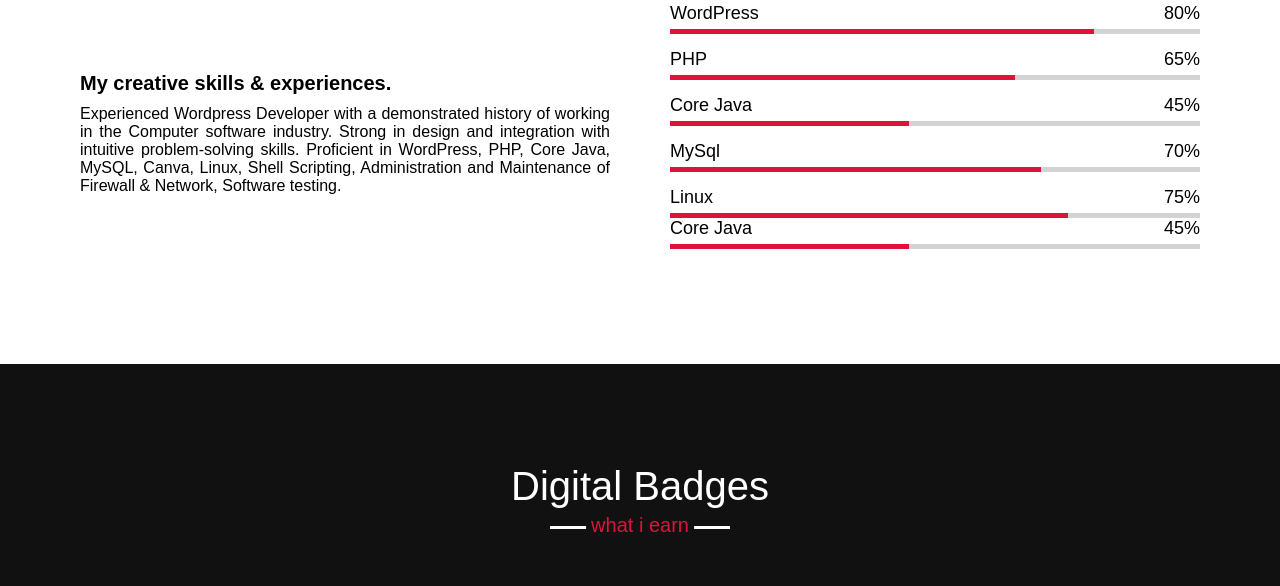
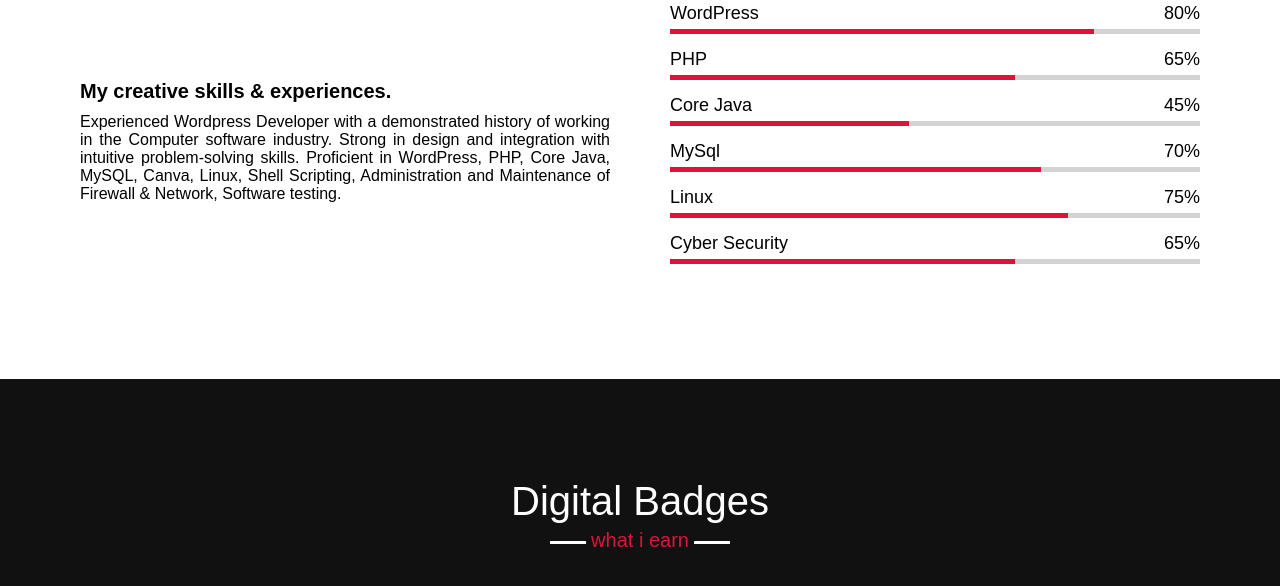
Before and after one commit to vinaysaini6487/Project, a plain HTML site: page index.htm in a window 1280 px wide. Shown: the part 2460-3046 px from the top of the page. Drawn offline with Linux system fonts and the light colour scheme; a web font is replaced by a local one.

Commit message:
Update index.htm

```diff
--- a/index.htm
+++ b/index.htm
@@ -152,14 +152,15 @@
                             <span>75%</span>
                          </div>
                         <div class="line linux"></div>
+		       </div>
 
 			<div class="bars">
                         <div class="info">
-                            <span>Core Java</span>
-                            <span>45%</span>
+                            <span>Cyber Security</span>
+                            <span>65%</span>
                            </div>
-                        <div class="line java"></div>
-                        </div>
+                        <div class="line php"></div>
+
 
                     </div>
                 </div>
```
